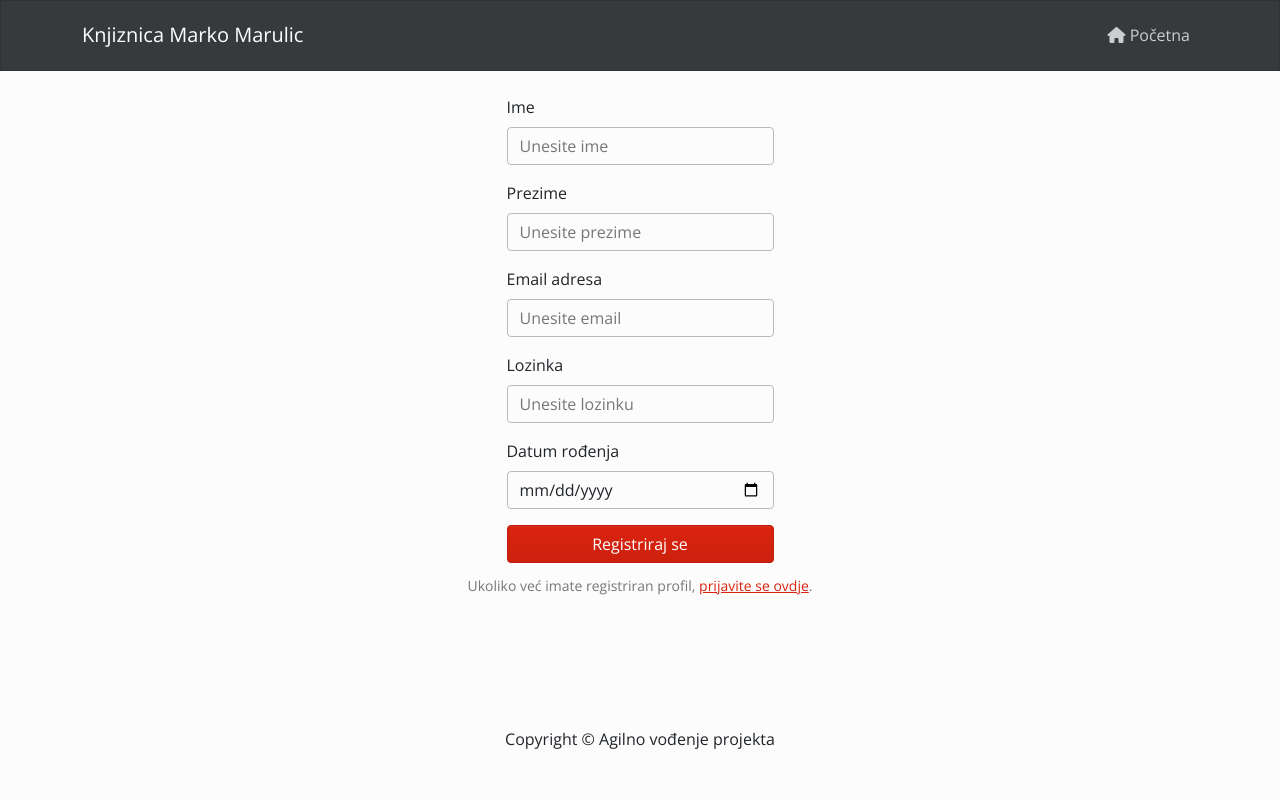
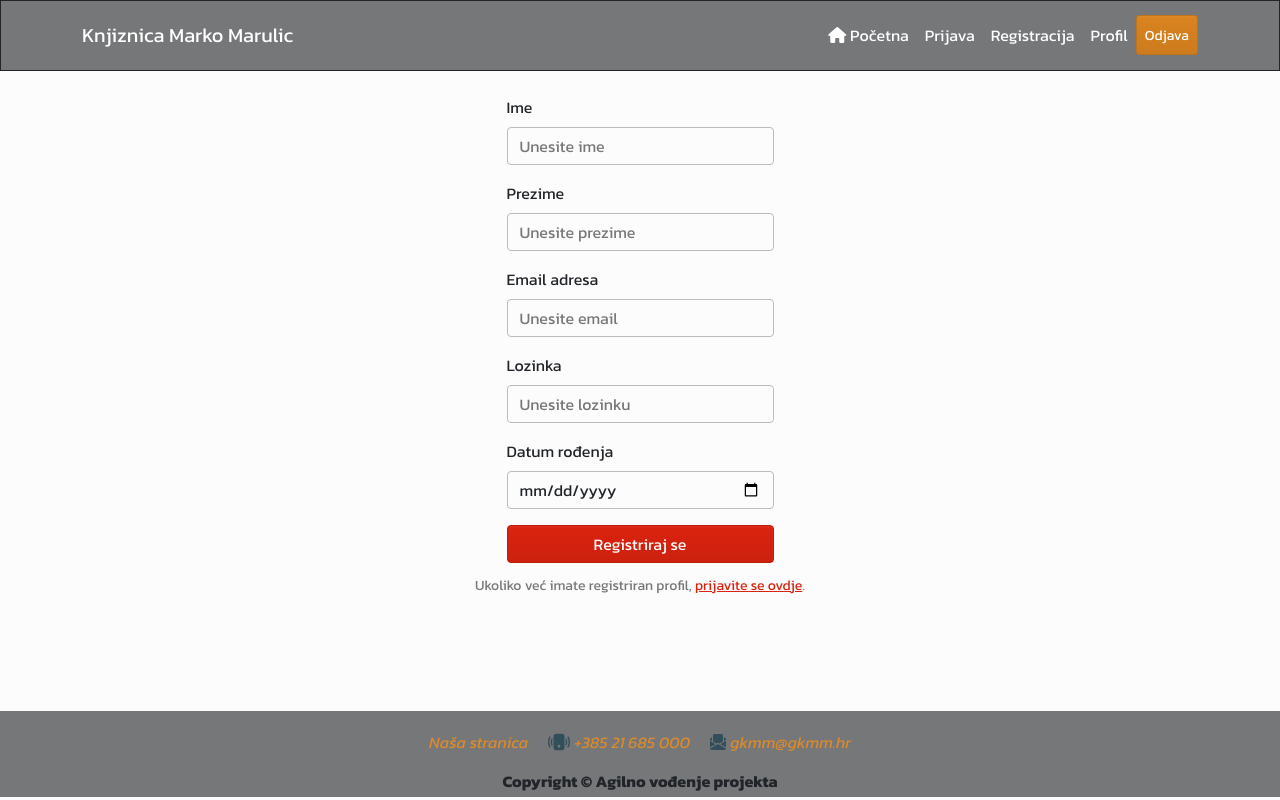
Before and after one commit to FedaJakic/Agilno-Projekt-Knjiznica-Grupa-C, a React (Create React App) app in the folder knjiznica-marko-marulic/: page /registracija in a window 1280 px wide. Built offline with nearby package versions, Linux system fonts and the light colour scheme.

Commit message:
Modified header, footer and font.

```diff
--- a/knjiznica-marko-marulic/src/components/Footer.js
+++ b/knjiznica-marko-marulic/src/components/Footer.js
@@ -3,10 +3,77 @@ import { Container, Row, Col } from "react-bootstrap";
 
 const Footer = () => {
   return (
-    <footer>
+    <footer
+      style={{
+        backgroundColor: "rgb(118 119 121)",
+      }}
+    >
       <Container>
         <Row>
-          <Col className='text-center py-3'>
+          <Col>
+            <ul className="list-unstyled mb-0 m-2 d-flex flex-row justify-content-center align-items-center">
+              <li>
+                <a
+                  href="https://gkmm.hr/"
+                  target="_blank"
+                  rel="noreferrer"
+                  className="text-decoration-none fst-italic m-2"
+                  style={{
+                    color: "#db8a2c",
+                  }}
+                >
+                  Naša stranica
+                </a>
+              </li>
+              <li>
+                <p
+                  className="m-2 fst-italic d-flex align-items-center"
+                  style={{
+                    color: "#db8a2c",
+                  }}
+                >
+                  <svg
+                    xmlns="http://www.w3.org/2000/svg"
+                    width="22"
+                    height="22"
+                    fill="#324e5b"
+                    class="bi bi-phone-vibrate-fill m-1"
+                    viewBox="0 0 16 16"
+                  >
+                    <path d="M4 4a2 2 0 0 1 2-2h4a2 2 0 0 1 2 2v8a2 2 0 0 1-2 2H6a2 2 0 0 1-2-2V4zm5 7a1 1 0 1 0-2 0 1 1 0 0 0 2 0zM1.807 4.734a.5.5 0 1 0-.884-.468A7.967 7.967 0 0 0 0 8c0 1.347.334 2.618.923 3.734a.5.5 0 1 0 .884-.468A6.967 6.967 0 0 1 1 8c0-1.18.292-2.292.807-3.266zm13.27-.468a.5.5 0 0 0-.884.468C14.708 5.708 15 6.819 15 8c0 1.18-.292 2.292-.807 3.266a.5.5 0 0 0 .884.468A7.967 7.967 0 0 0 16 8a7.967 7.967 0 0 0-.923-3.734zM3.34 6.182a.5.5 0 1 0-.93-.364A5.986 5.986 0 0 0 2 8c0 .769.145 1.505.41 2.182a.5.5 0 1 0 .93-.364A4.986 4.986 0 0 1 3 8c0-.642.12-1.255.34-1.818zm10.25-.364a.5.5 0 0 0-.93.364c.22.563.34 1.176.34 1.818 0 .642-.12 1.255-.34 1.818a.5.5 0 0 0 .93.364C13.856 9.505 14 8.769 14 8c0-.769-.145-1.505-.41-2.182z"></path>
+                  </svg>
+                  +385 21 685 000
+                </p>
+              </li>
+              <li>
+                <p
+                  className="m-2 fst-italic d-flex align-items-center"
+                  style={{
+                    color: "#db8a2c",
+                  }}
+                >
+                  <svg
+                    xmlns="http://www.w3.org/2000/svg"
+                    width="16"
+                    height="16"
+                    fill="#324e5b"
+                    class="bi bi-envelope-paper-fill m-1"
+                    viewBox="0 0 16 16"
+                  >
+                    <path
+                      fill-rule="evenodd"
+                      d="M6.5 9.5 3 7.5v-6A1.5 1.5 0 0 1 4.5 0h7A1.5 1.5 0 0 1 13 1.5v6l-3.5 2L8 8.75l-1.5.75ZM1.059 3.635 2 3.133v3.753L0 5.713V5.4a2 2 0 0 1 1.059-1.765ZM16 5.713l-2 1.173V3.133l.941.502A2 2 0 0 1 16 5.4v.313Zm0 1.16-5.693 3.337L16 13.372v-6.5Zm-8 3.199 7.941 4.412A2 2 0 0 1 14 16H2a2 2 0 0 1-1.941-1.516L8 10.072Zm-8 3.3 5.693-3.162L0 6.873v6.5Z"
+                    ></path>
+                  </svg>
+                  gkmm@gkmm.hr
+                </p>
+              </li>
+            </ul>
+          </Col>
+        </Row>
+
+        <Row>
+          <Col className="text-center py-1 fw-bold">
             Copyright &copy; Agilno vođenje projekta
           </Col>
         </Row>
--- a/knjiznica-marko-marulic/src/components/Header.js
+++ b/knjiznica-marko-marulic/src/components/Header.js
@@ -1,31 +1,67 @@
 import React from "react";
-import { Navbar, Nav, Container } from "react-bootstrap";
+import { Navbar, Nav, Container, Button } from "react-bootstrap";
 import { Link } from "react-router-dom";
 
 const Header = () => {
   return (
     <header>
       <Navbar
-        bg='dark'
-        variant='dark'
-        expand='lg'
+        expand="lg"
         collapseOnSelect
+        style={{
+          backgroundColor: "rgb(118 119 121)",
+        }}
       >
         <Container>
           <Navbar.Brand>
-            <Link
-              className='header-brand-name'
-              to='/'
-            >
+            <Link className="header-brand-name" to="/">
               Knjiznica Marko Marulic
             </Link>
           </Navbar.Brand>
-          <Navbar.Toggle aria-controls='basic-navbar-nav' />
-          <Navbar.Collapse id='basic-navbar-nav'>
-            <Nav className='ms-auto'>
-              <Nav.Link>
-                <i className='fa-solid fa-home'></i> Početna
+          <Navbar.Toggle aria-controls="basic-navbar-nav" />
+          <Navbar.Collapse id="basic-navbar-nav">
+            <Nav className="ms-auto d-flex align-items-center">
+              <Nav.Link
+                href="/"
+                style={{
+                  color: "white",
+                }}
+              >
+                <i className="fa-solid fa-home"></i> Početna
               </Nav.Link>
+              <Nav.Link
+                href="/prijava"
+                style={{
+                  color: "white",
+                }}
+              >
+                Prijava
+              </Nav.Link>
+              <Nav.Link
+                href="/registracija"
+                style={{
+                  color: "white",
+                }}
+              >
+                Registracija
+              </Nav.Link>
+              <Nav.Link
+                href="/profil"
+                style={{
+                  color: "white",
+                }}
+              >
+                Profil
+              </Nav.Link>
+              <Button
+                variant="warning"
+                size="sm"
+                style={{
+                  height: "40px",
+                }}
+              >
+                Odjava
+              </Button>
             </Nav>
           </Navbar.Collapse>
         </Container>
```
Also changed, not shown: knjiznica-marko-marulic/src/bootstrap.min.css.
